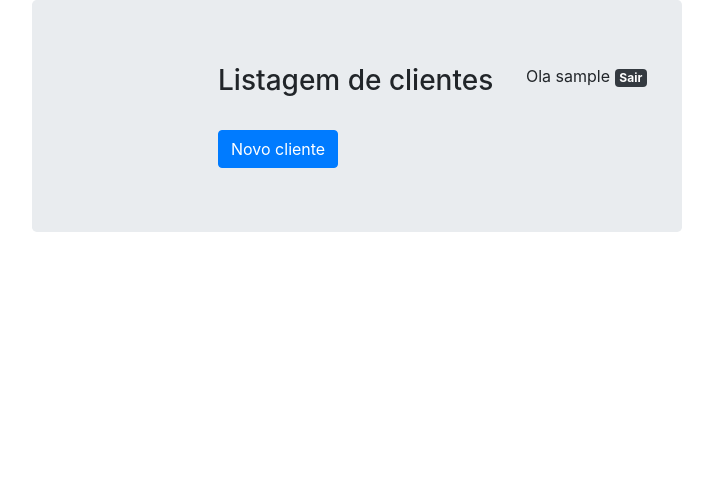
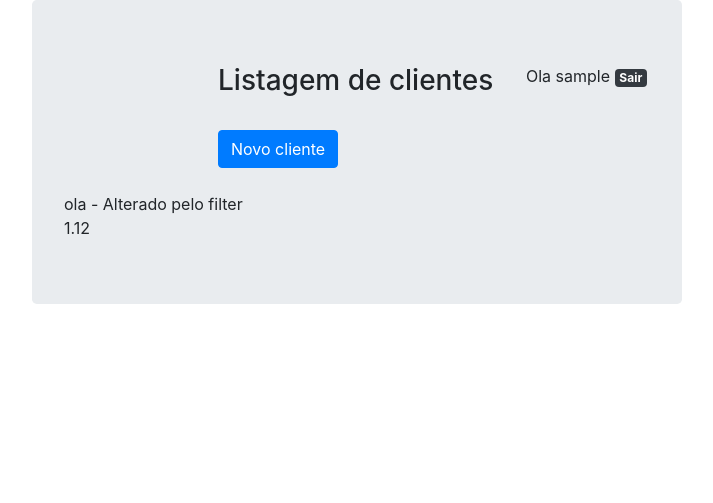
Before and after one commit to thiagokaiser/curso-django-avancado, a Django app: page /clientes/list/ in a window 1280 px wide. Shown: the top 503 px of the page, without its empty margins (283-996 px from the left). Run offline with Django 3.2, Linux system fonts and the light colour scheme; the visitor is signed in with stand-in values (Sample User, id 1); data that the repository does not hold is empty; some libraries are stand-ins or nearby versions.

Commit message:
Criando Filtros personalizados

```diff
--- a/clientes/templates/person.html
+++ b/clientes/templates/person.html
@@ -1,5 +1,5 @@
 {% extends 'base.html' %}
-
+{% load filters %}
 
 {% block title %} Administracao {% endblock %}
 
@@ -33,6 +33,10 @@
             {% endif %}
         </div>
     </div>
+    <br>
+    {{ teste_filter | my_filter }} <br>
+    {{ 1.1191 | arredonda:2 }}
+
 {% endblock %}
 
 {% block footer %}
--- /dev/null
+++ b/clientes/templatetags/filters.py
@@ -0,0 +1,11 @@
+from django import template
+
+register = template.Library()
+
+@register.filter
+def my_filter(data):
+    return data + ' - Alterado pelo filter'
+
+@register.filter
+def arredonda(value, casas):
+    return round(value, casas)
--- a/clientes/views.py
+++ b/clientes/views.py
@@ -9,7 +9,8 @@ from django.views.generic import ListView, DetailView, CreateView, UpdateView, D
 @login_required
 def persons_list(request):
     persons = Person.objects.all()
-    return render(request, 'person.html', {'persons': persons})
+    teste_filter = 'ola'
+    return render(request, 'person.html', {'persons': persons, 'teste_filter': teste_filter})
 
 @login_required
 def persons_new(request):
```
Also changed, not shown: clientes/templatetags/__init__.py (added).
